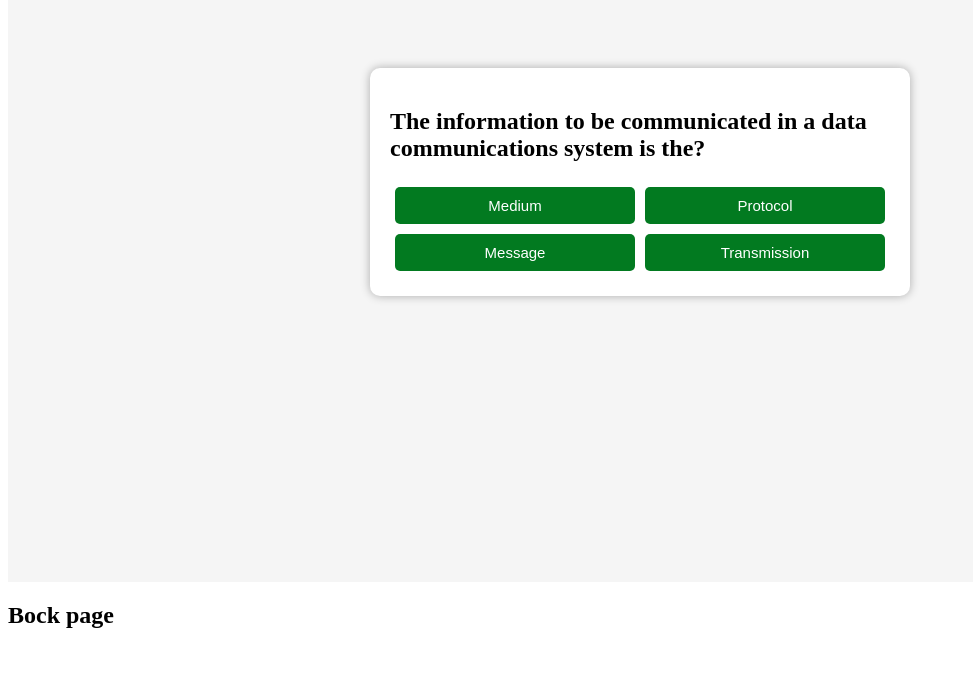
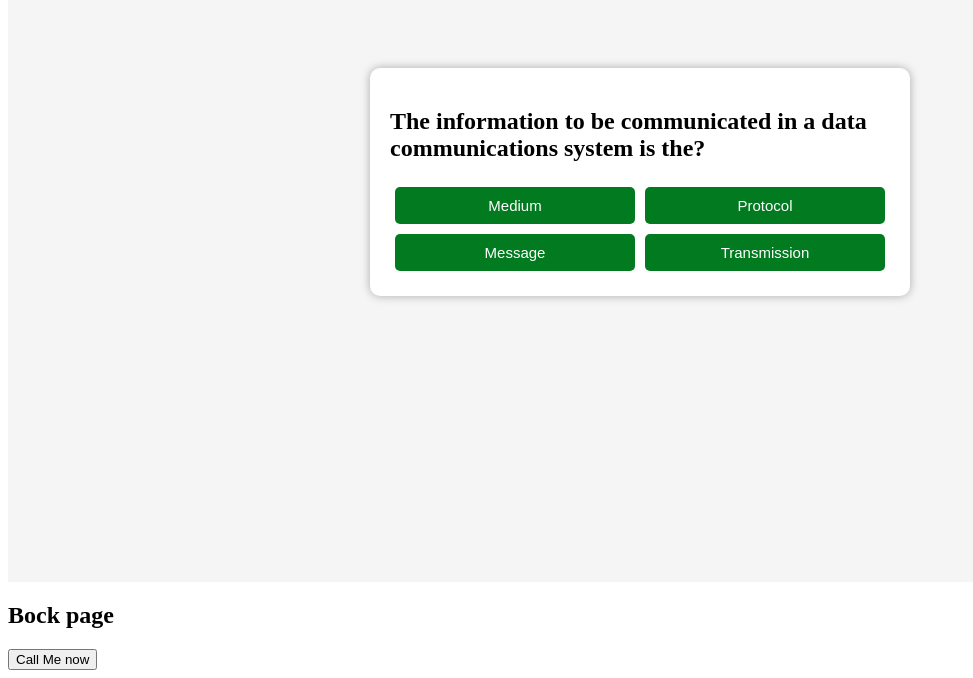
Before and after one commit to Mohammad04201/QuizGame, a plain HTML site: page index.html in a window 1280 px wide. Shown: the part 226-904 px from the top of the page, without its empty margins (0-973 px from the left). Before the commit the page ends 875 px from the top, so only its background shows below. Drawn offline with Linux system fonts and the light colour scheme.

Commit message:
Added bock me button

```diff
--- a/index.html
+++ b/index.html
@@ -22,6 +22,7 @@
    </div>
 <section>
     <h1> Bock page</h1>
+    <button> Call Me now</button>
 </section>
 </body>
 </html>
```
